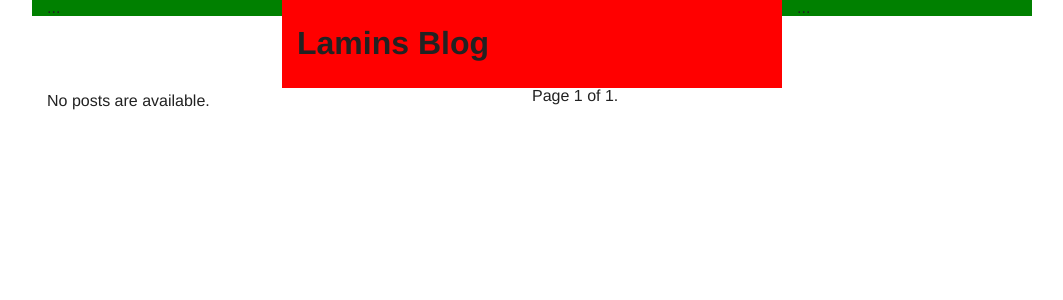
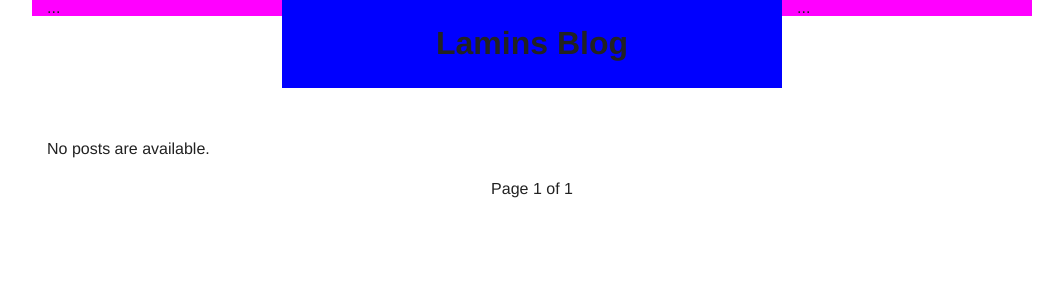
Before and after one commit to Wahena/blogging, a Django app: page /blogs/ in a window 1280 px wide. Shown: the top 300 px of the page, without its empty margins (108-1171 px from the left). Run offline with Django 3.2, Linux system fonts and the light colour scheme; data that the repository does not hold is empty.

Commit message:
anpassung index

```diff
--- a/templates/blogs/index.html
+++ b/templates/blogs/index.html
@@ -1,3 +1,10 @@
+<!DOCTYPE html PUBLIC "-//W3C//DTD XHTML 1.0 Transitional//EN"
+  "http://www.w3.org/TR/xhtml1/DTD/xhtml1-transitional.dtd">
+<html xmlns="http://www.w3.org/1999/xhtml" xml:lang="en" lang="en">
+  <head>
+
+  </head>
+
 {% load staticfiles %}
 
 <link rel="stylesheet" type="text/css" href="{% static 'blogs/style.css' %}" />
@@ -8,48 +15,51 @@
 
 
 <div class="row">
-  <div style= "background-color: green" class="small-2 large-3 columns">...</div>
-  <div style= "background-color: red" class="small-8 large-6 columns"><h1>Lamins Blog</h1></div>
-  <div style= "background-color: green" class="small-2 large-3 columns">...</div>
+  <div style= "background-color: magenta" class="small-2 large-3 columns">...</div>
+  <div style= "text-align: center; background-color: blue" class="small-8 large-6 columns"><h1>Lamins Blog</h1></div>
+  <div style= "background-color: magenta" class="small-2 large-3 columns">...</div>
 </div>
-
-
-
+<br>
+<br>
+<br>
 
 
 
 
 
 <div class="row">
-    <div class=" small-6 small-centered large-uncentered columns">
+    <div class="small-6 small-centered large-uncentered columns">
         {% if posts %}
         <ul>
         {% for post in posts %}
             {% if post.is_active %}
-            <li><a href = "{% url 'blogs:detail' post.id %}"><em>{{ post.pub_date}}</em> &nbsp;&nbsp; <strong>{{ post.post_title }}</strong></a></li>
+            <li><a href = "{% url 'blogs:detail' post.id %}"><em>{{ post.pub_date }}</em> &nbsp;&nbsp; <strong>{{ post.post_title }}</strong></a></li>
             {% endif %}
         {% endfor %}
         </ul>
-    </div>
-
         {% else %}
             <p>No posts are available.</p>
         {% endif %}
     </div>
 
 
-<div class="pagination">
+</div>
+<div class="row">
+    <div class="small-5 small-centered columns">
+        <div style="text-align: center" class="pagination">
             <span class="step-links">
                 {% if posts.has_previous %}
-            <a href="?page={{ posts.previous_page_number }}">previous</a>
+                    <a href="?page={{ posts.previous_page_number }}">&lt;&lt;&lt;previous</a>
                 {% endif %}
 
                 <span class="current">
-            Page {{ posts.number }} of {{ posts.paginator.num_pages }}.
+                    Page {{ posts.number }} of {{ posts.paginator.num_pages }}
                 </span>
 
                 {% if posts.has_next %}
-            <a href="?page={{ posts.next_page_number }}">next</a>
+                    <a href="?page={{ posts.next_page_number }}">next&gt;&gt;&gt;</a>
                 {% endif %}
             </span>
         </div>
+    </div>
+</div>
```
Lines whose indentation alone changed are shown as unchanged.
